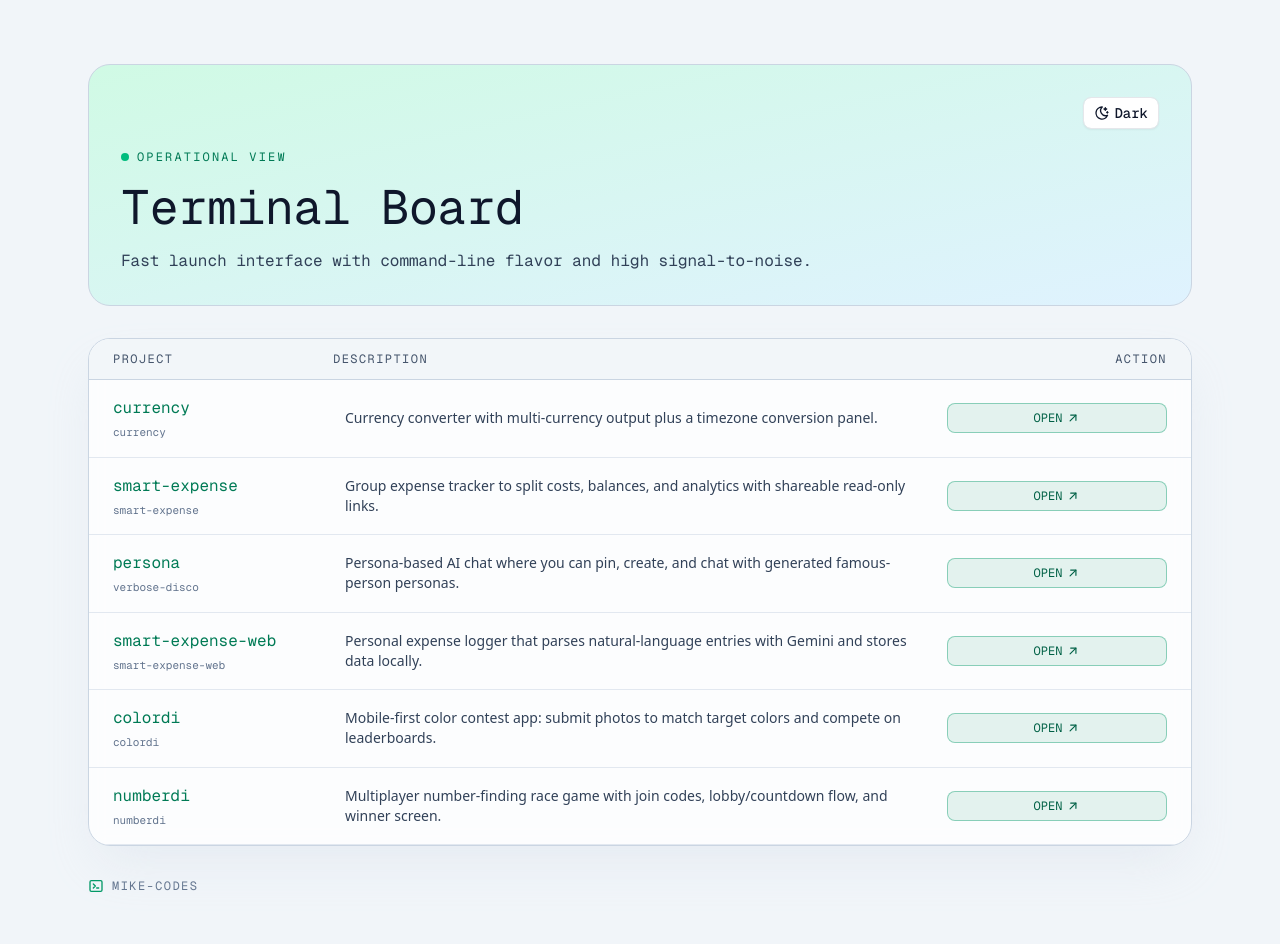
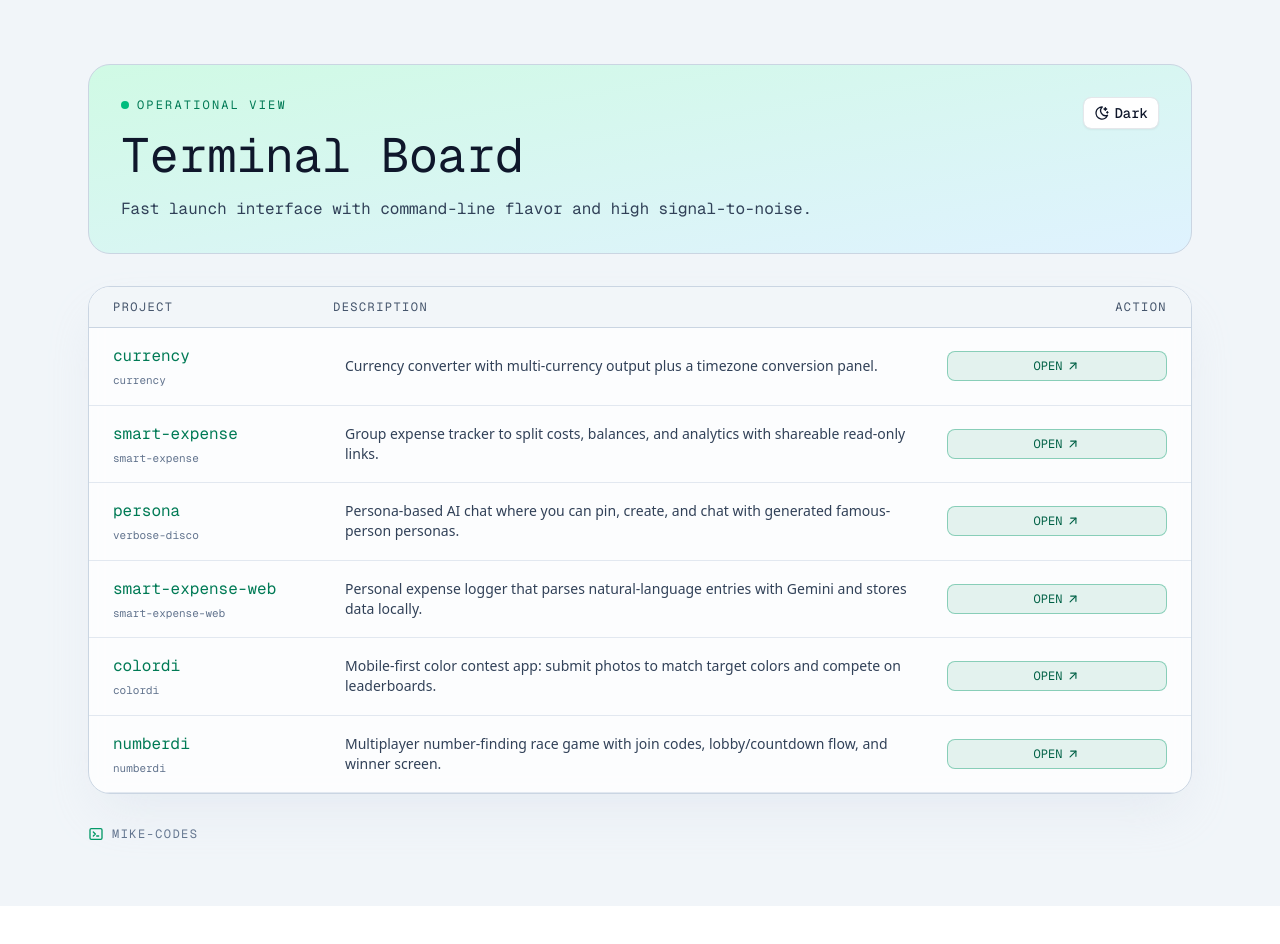
Before and after one commit to earlwlkr/mike-codes, a Next.js app: page / in a window 1280 px wide. Shown: the top 944 px of the page. After the commit the page ends 906 px from the top, so only its background shows below. Built offline with nearby package versions, Linux system fonts and the light colour scheme.

Commit message:
refactor: adjust header layout to improve theme toggle positioning

```diff
--- a/app/page.tsx
+++ b/app/page.tsx
@@ -13,8 +13,8 @@ export default function Page() {
   return (
     <main className="min-h-svh bg-slate-100 text-slate-900 transition-colors dark:bg-[#080a0f] dark:text-slate-100">
       <div className="mx-auto flex w-full max-w-6xl flex-col gap-8 px-6 py-12 md:py-16">
-        <header className="rounded-3xl border border-slate-300 bg-gradient-to-br from-emerald-100 to-sky-100 p-6 transition-colors md:p-8 dark:border-emerald-500/30 dark:from-emerald-500/10 dark:to-sky-500/5">
-          <div className="mb-5 flex items-center justify-end">
+        <header className="relative rounded-3xl border border-slate-300 bg-gradient-to-br from-emerald-100 to-sky-100 p-6 pr-24 transition-colors md:p-8 dark:border-emerald-500/30 dark:from-emerald-500/10 dark:to-sky-500/5">
+          <div className="absolute top-6 right-6 md:top-8 md:right-8">
             <ThemeToggle />
           </div>
           <div className="space-y-3">
```
